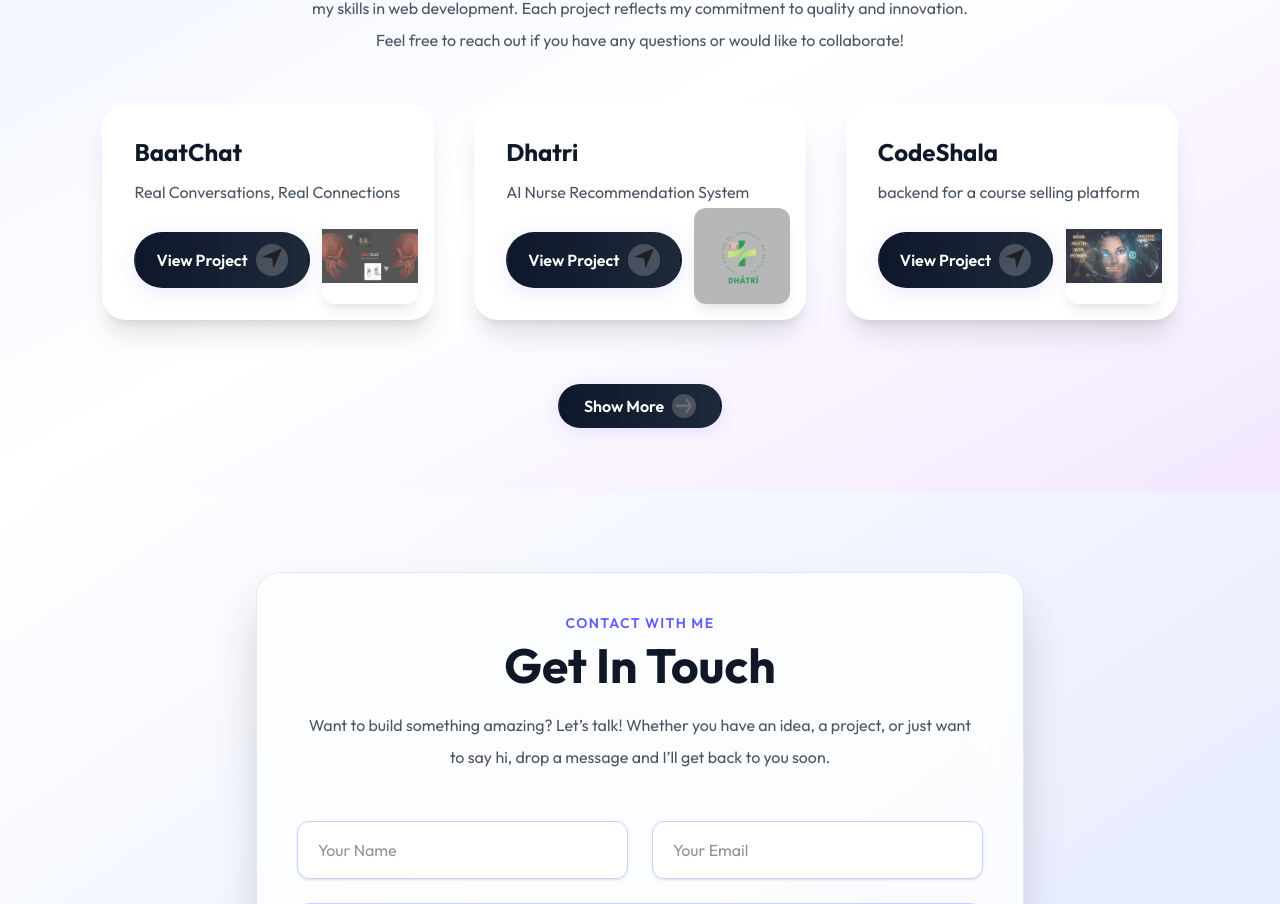
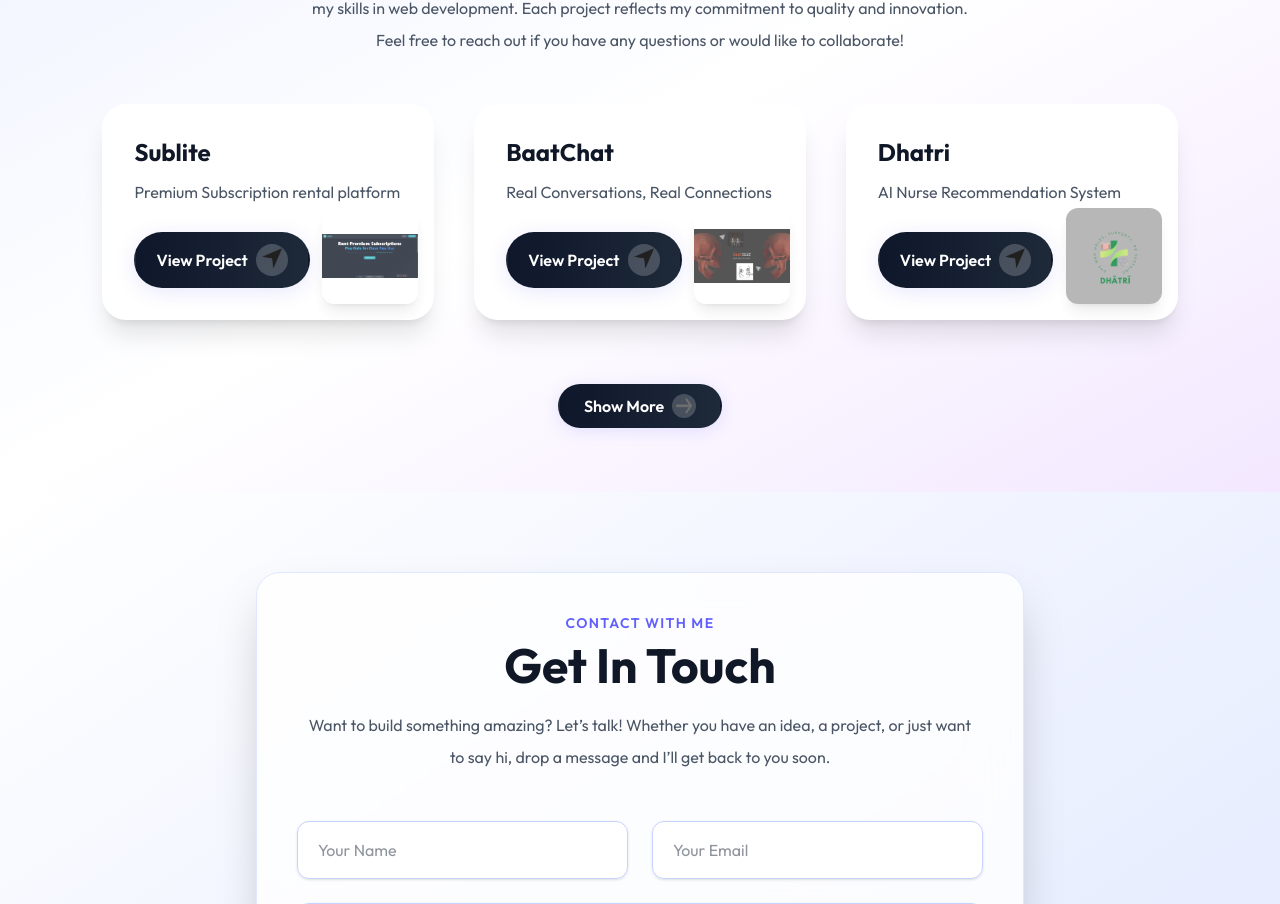
Before and after one commit to nishantchahar07/portfolio, a Next.js app: page / in a window 1280 px wide. Shown: the part 3852-4756 px from the top of the page. Built offline with nearby package versions, Linux system fonts and the light colour scheme; a web font is replaced by a local one.

Commit message:
sublite added

```diff
--- a/assets/assets.js
+++ b/assets/assets.js
@@ -76,6 +76,16 @@ export const assets = {
 };
 
 export const workData = [
+
+
+     {
+        title: 'Sublite',
+        description: ' Premium Subscription rental platform',
+        bgImage: require('./Sublite.png'),
+        link : 'https://sublite.vercel.app/'
+    },
+
+
     {
         title: 'BaatChat',
         description: ' Real Conversations, Real Connections',
```
Also changed, not shown: assets/Sublite.png (added).
